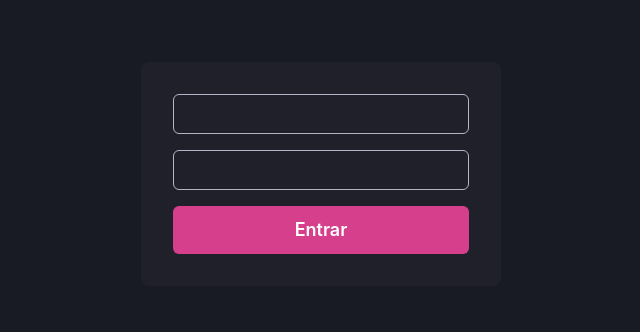
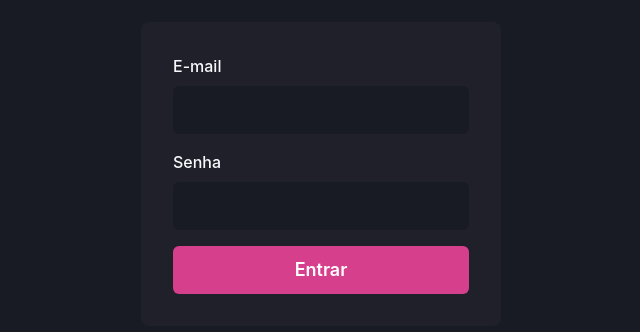
Before and after one commit to PedroHenrique-O/dashgo, a Next.js app: page / in a window 1280 px wide. Shown: the part 226-558 px from the top of the page, without its empty margins (319-959 px from the left). Built offline with nearby package versions, Linux system fonts and the light colour scheme.

Commit message:
added useForm integration

```diff
--- a/src/pages/index.tsx
+++ b/src/pages/index.tsx
@@ -1,14 +1,32 @@
 import type { NextPage } from "next";
-import {
-  Button,
-  Flex,
-  Input,
-  Stack,
-  FormLabel,
-  FormControl,
-} from "@chakra-ui/react";
+import { Button, Flex, Stack } from "@chakra-ui/react";
+import { SubmitHandler, useForm } from "react-hook-form";
+import { Input } from "../components/Form/Input";
+import * as yup from "yup";
+import { yupResolver } from "@hookform/resolvers/yup";
+
+type SignInFormValues = {
+  email: string;
+  password: string;
+};
+const signInFormSchema = yup.object({
+  email: yup.string().required("E-mail obrigatório").email(),
+  password: yup.string().required("Senha obrigatória"),
+});
 
 const SignIn: NextPage = () => {
+  const { register, handleSubmit, formState } = useForm({
+    resolver: yupResolver(signInFormSchema),
+  });
+  const { errors } = formState;
+
+  const handleSignIn: SubmitHandler<SignInFormValues> = async (
+    values,
+    event
+  ) => {
+    await new Promise((resolve) => setTimeout(resolve, 2000));
+  };
+
   return (
     <Flex w="100vw" h="100vh" align="center" justify="center">
       <Flex
@@ -19,13 +37,32 @@ const SignIn: NextPage = () => {
         p="8"
         borderRadius={8}
         flexDir="column"
+        onSubmit={handleSubmit(handleSignIn)}
       >
         <Stack spacing="4">
-          <Input name="email" type="email" label="E-mail" />
+          <Input
+            {...register("email")}
+            name="email"
+            type="email"
+            label="E-mail"
+            error={errors.email}
+          />
 
-          <Input name="password" type="password" label="Senha" />
+          <Input
+            {...register("password")}
+            name="password"
+            type="password"
+            label="Senha"
+            error={errors.password}
+          />
 
-          <Button type="submit" size="lg" colorScheme="pink" mt="6">
+          <Button
+            type="submit"
+            isLoading={formState.isSubmitting}
+            size="lg"
+            colorScheme="pink"
+            mt="6"
+          >
             Entrar
           </Button>
         </Stack>
```
